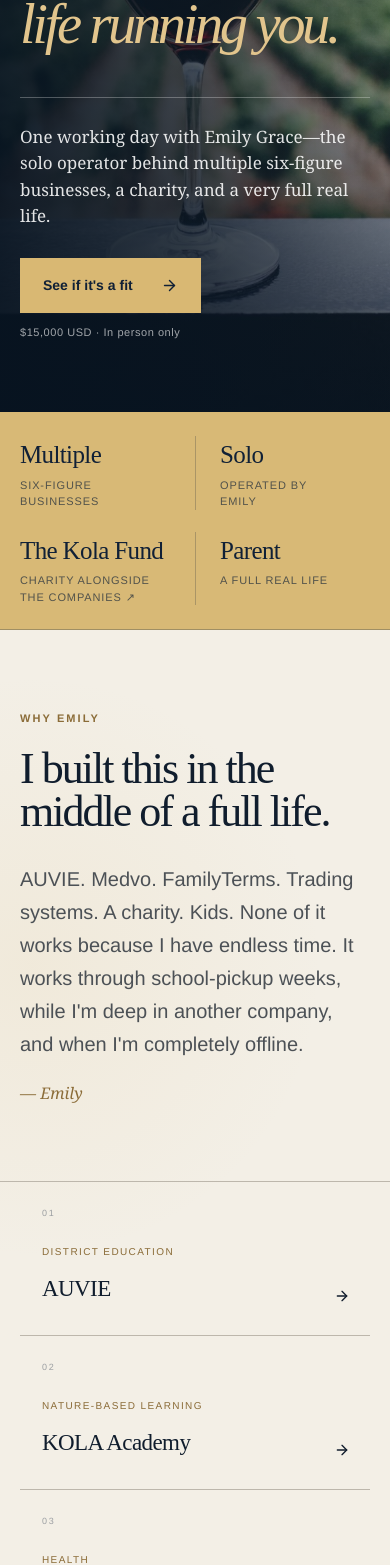
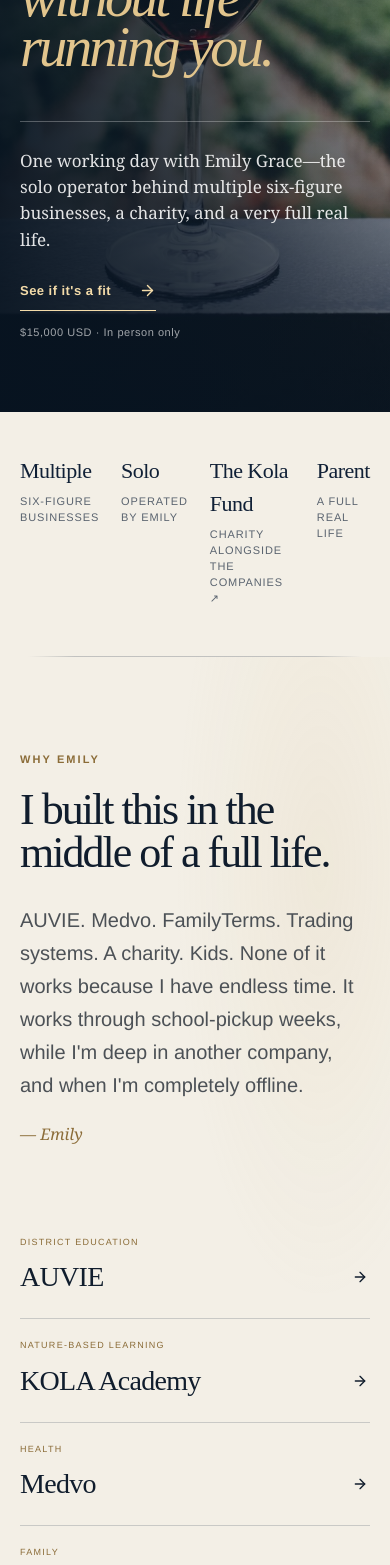
Before and after one commit to graceemily1912-ctrl/thegracenetworkai-project, a Next.js app: page / in a window 390 px wide. Shown: the part 432-1997 px from the top of the page. Built offline with nearby package versions, Linux system fonts and the light colour scheme; no server answers.

Commit message:
Soften landing page into editorial luxury

```diff
--- a/app/globals.css
+++ b/app/globals.css
@@ -267,7 +267,7 @@
 .hero-inner { width: 100%; position: relative; padding-bottom: 72px; }
 .eyebrow { text-transform: uppercase; letter-spacing: .19em; font-size: 11px; font-weight: 650; color: #8b6c38; }
 .eyebrow.light { color: #dfc58f; }
-.hero h1 { max-width: 980px; margin-top: 24px; font-family: "Iowan Old Style", Baskerville, "Times New Roman", serif; font-size: clamp(64px, 8.5vw, 124px); line-height: .87; letter-spacing: -.06em; font-weight: 400; text-wrap: balance; }
+.hero h1 { max-width: 980px; margin-top: 24px; font-family: "Iowan Old Style", Baskerville, "Times New Roman", serif; font-size: clamp(62px, 7.5vw, 108px); line-height: .89; letter-spacing: -.055em; font-weight: 400; text-wrap: balance; }
 .hero h1 em { color: #e2c58d; font-weight: 400; }
 .hero-bottom { margin-top: 48px; padding-top: 26px; border-top: 1px solid rgba(255,255,255,.28); display: flex; justify-content: space-between; align-items: end; gap: 32px; }
 .hero-bottom > p { max-width: 600px; font-family: Georgia, serif; font-size: 20px; line-height: 1.55; color: rgba(255,255,255,.88); }
@@ -422,3 +422,361 @@
   .portal-grid h1 { font-size: clamp(52px, 15vw, 72px); }
   .booking-panel { padding: 40px 26px; }
 }
+
+/* Softer editorial composition — fewer boxes, more hospitality */
+.primary-link {
+  position: relative;
+  padding: 0 0 9px;
+  background: transparent;
+  color: inherit;
+  border-bottom: 1px solid currentColor;
+  font-family: "Avenir Next", Avenir, "Helvetica Neue", Arial, sans-serif;
+  font-size: 13px;
+  letter-spacing: .035em;
+}
+.primary-link:hover {
+  background: transparent;
+  gap: 34px;
+  opacity: .72;
+}
+.primary-link.dark {
+  background: transparent;
+  color: #102036;
+}
+.hero .primary-link {
+  color: #f3dba9;
+}
+.hero-action span {
+  padding-top: 2px;
+}
+
+.proof-ribbon {
+  background: #f3efe6;
+  border: 0;
+}
+.proof-grid {
+  position: relative;
+  grid-template-columns: 1.05fr 1fr 1.6fr 1fr;
+  gap: clamp(26px, 5vw, 76px);
+  padding-block: 54px 60px;
+}
+.proof-grid::after {
+  content: "";
+  position: absolute;
+  inset: auto 28px 0;
+  height: 1px;
+  background: linear-gradient(90deg, transparent, rgba(16,32,54,.22) 14%, rgba(16,32,54,.22) 86%, transparent);
+}
+.proof-grid > *,
+.proof-grid > *:first-child {
+  padding: 0;
+  border: 0;
+}
+.proof-grid > a:hover {
+  background: transparent;
+  color: #8b6c38;
+}
+.proof-grid strong {
+  font-size: 22px;
+}
+.proof-grid span {
+  margin-top: 7px;
+  line-height: 1.45;
+}
+
+.editorial-section {
+  padding: 154px 0 142px;
+  background:
+    radial-gradient(ellipse at 82% 18%, rgba(202,172,112,.1), transparent 32%),
+    #f3efe6;
+}
+.editorial-grid {
+  grid-template-columns: minmax(120px, .7fr) 3.3fr;
+  gap: clamp(38px, 8vw, 130px);
+}
+.lead {
+  max-width: 710px;
+}
+.business-row {
+  margin-top: 106px;
+  grid-template-columns: repeat(2, minmax(0, 1fr));
+  column-gap: clamp(55px, 10vw, 150px);
+  border: 0;
+}
+.business-row a,
+.business-row a:first-child {
+  grid-column: auto;
+  min-height: 0;
+  padding: 23px 44px 23px 0;
+  border: 0;
+  border-bottom: 1px solid rgba(16,32,54,.18);
+}
+.business-row a:nth-child(even) {
+  transform: translateY(34px);
+}
+.business-row a:hover {
+  background: transparent;
+  transform: translateX(7px);
+}
+.business-row a:nth-child(even):hover {
+  transform: translate(7px, 34px);
+}
+.business-row small {
+  position: absolute;
+  left: -29px;
+  top: 30px;
+  margin: 0;
+}
+.business-row span {
+  font-size: 9px;
+}
+.business-row strong {
+  margin-top: 7px;
+  font-size: 28px;
+}
+.business-row svg {
+  right: 2px;
+  bottom: 33px;
+}
+
+.day-section {
+  position: relative;
+  overflow: hidden;
+  padding: 158px 0 146px;
+  background:
+    radial-gradient(ellipse at 92% 8%, rgba(217,184,115,.13), transparent 36%),
+    linear-gradient(145deg, #122033, #0b1828 74%);
+  border: 0;
+}
+.day-section::before {
+  content: "01";
+  position: absolute;
+  top: 62px;
+  right: 5vw;
+  font-family: "Iowan Old Style", Baskerville, serif;
+  font-size: clamp(150px, 22vw, 330px);
+  line-height: 1;
+  color: rgba(255,255,255,.025);
+}
+.day-cards {
+  display: block;
+  width: min(760px, 74%);
+  margin: 96px 0 0 auto;
+  border: 0;
+}
+.day-cards article,
+.day-cards article:first-child {
+  display: grid;
+  grid-template-columns: 54px minmax(180px, .8fr) 1fr;
+  align-items: baseline;
+  gap: 24px;
+  min-height: 0;
+  padding: 30px 0 32px;
+  border: 0;
+  border-top: 1px solid rgba(255,255,255,.16);
+}
+.day-cards article:last-child {
+  border-bottom: 1px solid rgba(255,255,255,.16);
+}
+.day-cards h3 {
+  margin: 0;
+  font-size: 28px;
+}
+.day-cards p {
+  margin: 0;
+  max-width: 310px;
+}
+.not-course {
+  width: min(760px, 74%);
+  margin: 34px 0 0 auto;
+  border: 0;
+}
+
+.price-section {
+  position: relative;
+  padding: 165px 0 154px;
+  overflow: hidden;
+  background:
+    radial-gradient(ellipse at 6% 88%, rgba(176,126,91,.11), transparent 30%),
+    #ebe4d8;
+  border: 0;
+}
+.price-section::after {
+  content: "";
+  position: absolute;
+  top: 14%;
+  bottom: 14%;
+  left: 43%;
+  width: 1px;
+  background: linear-gradient(transparent, rgba(16,32,54,.2), transparent);
+}
+.price-grid {
+  grid-template-columns: .9fr 1.1fr;
+  gap: clamp(90px, 13vw, 190px);
+}
+.price {
+  color: #7f2734;
+}
+.price-copy blockquote {
+  border: 0;
+  padding: 0 0 0 32px;
+  border-left: 1px solid rgba(127,39,52,.42);
+}
+
+.fit-section {
+  padding: 150px 0 164px;
+  background: #f3efe6;
+}
+.fit-grid {
+  grid-template-columns: .85fr 1.15fr;
+  gap: clamp(70px, 11vw, 160px);
+}
+.fit-lists {
+  gap: 68px;
+}
+.fit-lists p {
+  border: 0;
+  padding: 9px 0;
+}
+.fit-lists svg {
+  width: 13px;
+  margin-top: 3px;
+}
+
+.venue {
+  min-height: 780px;
+  align-items: flex-end;
+  justify-content: flex-start;
+  padding: 0;
+}
+.venue::after {
+  background:
+    linear-gradient(90deg, rgba(7,19,32,.8) 0%, rgba(7,19,32,.4) 46%, transparent 76%),
+    linear-gradient(0deg, rgba(7,19,32,.45), transparent 48%);
+}
+.venue-image img {
+  object-position: center 42%;
+}
+.venue-card {
+  width: min(630px, calc(100% - 56px));
+  margin: 0 max(28px, calc((100vw - 1180px) / 2 + 28px)) 88px;
+  padding: 0;
+  background: transparent;
+  box-shadow: none;
+  border: 0;
+}
+.venue-card > svg {
+  display: none;
+}
+.venue-card h2 {
+  font-size: clamp(49px, 6vw, 76px);
+  max-width: 620px;
+}
+.venue-card p {
+  max-width: 480px;
+  font-size: 17px;
+}
+
+.closing {
+  padding: 154px 0 82px;
+  background:
+    radial-gradient(circle at 50% 26%, rgba(217,184,115,.12), transparent 29%),
+    #f3efe6;
+}
+.closing h2 {
+  max-width: 1030px;
+}
+
+@media (max-width: 800px) {
+  .proof-grid {
+    gap: 28px 22px;
+    padding-block: 42px 50px;
+  }
+  .hero h1 br {
+    display: block;
+  }
+  .proof-grid > *:nth-child(3) {
+    padding: 0;
+  }
+  .editorial-section,
+  .day-section,
+  .price-section,
+  .fit-section {
+    padding-block: 94px;
+  }
+  .business-row {
+    grid-template-columns: 1fr;
+    margin-top: 70px;
+  }
+  .business-row a,
+  .business-row a:first-child {
+    padding: 20px 38px 20px 0;
+    border-top: 0;
+  }
+  .business-row a:nth-child(even),
+  .business-row a:nth-child(even):hover {
+    transform: none;
+  }
+  .business-row small {
+    display: none;
+  }
+  .day-cards,
+  .not-course {
+    width: 100%;
+    margin-left: 0;
+  }
+  .day-cards article,
+  .day-cards article:first-child {
+    grid-template-columns: 34px 1fr;
+    gap: 12px;
+    padding: 26px 0;
+  }
+  .day-cards article p {
+    grid-column: 2;
+  }
+  .not-course {
+    display: grid;
+    grid-template-columns: 1fr 1fr;
+  }
+  .not-course p {
+    grid-column: 1 / -1;
+  }
+  .not-course span {
+    padding-left: 0;
+  }
+  .not-course span::before {
+    margin-right: 10px;
+  }
+  .price-section::after {
+    display: none;
+  }
+  .price-copy blockquote {
+    padding-left: 20px;
+  }
+  .fit-lists {
+    gap: 48px;
+  }
+  .venue {
+    min-height: 650px;
+    position: relative;
+  }
+  .venue-image {
+    position: absolute;
+    height: auto;
+  }
+  .venue::after {
+    display: block;
+    background:
+      linear-gradient(0deg, rgba(7,19,32,.92), rgba(7,19,32,.12) 78%),
+      linear-gradient(90deg, rgba(7,19,32,.4), transparent);
+  }
+  .venue-card {
+    width: auto;
+    margin: 0 20px 54px;
+    padding: 0;
+    background: transparent;
+  }
+  .closing {
+    padding-block: 105px 64px;
+  }
+}
```
